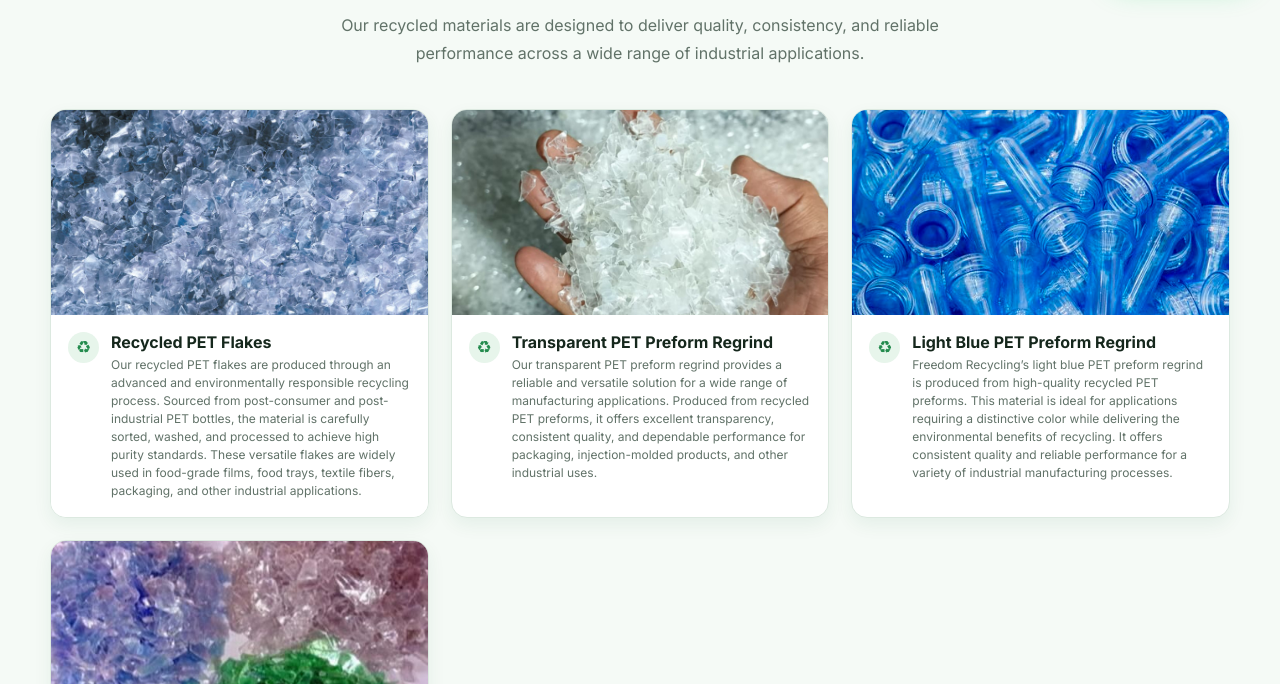
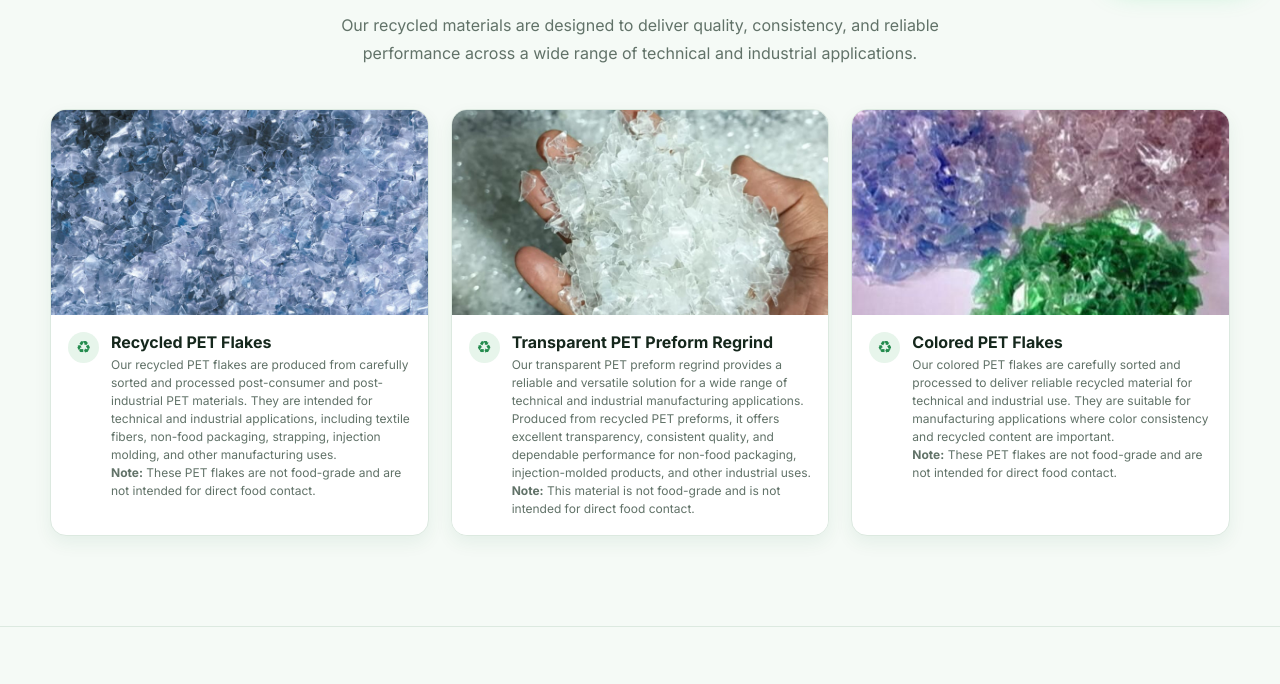
Before and after one commit to nabilaberr/freedomwebsite, a plain HTML site: page products.html in a window 1280 px wide. Shown: the part 796-1480 px from the top of the page. Drawn offline with Linux system fonts and the light colour scheme.

Commit message:
Update products.html

```diff
--- a/products.html
+++ b/products.html
@@ -93,8 +93,8 @@
       </h1>
 
       <p>
-        High-quality recycled PET products for industrial manufacturing,
-        sustainable packaging, and circular economy applications.
+        High-quality recycled PET materials for technical and industrial
+        manufacturing applications.
       </p>
     </div>
   </section>
@@ -111,8 +111,8 @@
 
           <p class="section-description">
             Our recycled materials are designed to deliver quality, consistency,
-            and reliable performance across a wide range of industrial
-            applications.
+            and reliable performance across a wide range of technical and
+            industrial applications.
           </p>
         </div>
       </div>
@@ -130,13 +130,16 @@
               <h3>Recycled PET Flakes</h3>
 
               <p>
-                Our recycled PET flakes are produced through an advanced and
-                environmentally responsible recycling process. Sourced from
-                post-consumer and post-industrial PET bottles, the material is
-                carefully sorted, washed, and processed to achieve high purity
-                standards. These versatile flakes are widely used in food-grade
-                films, food trays, textile fibers, packaging, and other
-                industrial applications.
+                Our recycled PET flakes are produced from carefully sorted and
+                processed post-consumer and post-industrial PET materials. They
+                are intended for technical and industrial applications, including
+                textile fibers, non-food packaging, strapping, injection molding,
+                and other manufacturing uses.
+              </p>
+
+              <p>
+                <strong>Note:</strong> These PET flakes are not food-grade and
+                are not intended for direct food contact.
               </p>
             </div>
           </div>
@@ -154,39 +157,22 @@
 
               <p>
                 Our transparent PET preform regrind provides a reliable and
-                versatile solution for a wide range of manufacturing
-                applications. Produced from recycled PET preforms, it offers
-                excellent transparency, consistent quality, and dependable
-                performance for packaging, injection-molded products, and other
-                industrial uses.
+                versatile solution for a wide range of technical and industrial
+                manufacturing applications. Produced from recycled PET preforms,
+                it offers excellent transparency, consistent quality, and
+                dependable performance for non-food packaging, injection-molded
+                products, and other industrial uses.
+              </p>
+
+              <p>
+                <strong>Note:</strong> This material is not food-grade and is
+                not intended for direct food contact.
               </p>
             </div>
           </div>
         </article>
 
         <!-- Product 3 -->
-        <article class="product-card">
-          <img src="PRE.jpg" alt="Light Blue PET Preform Regrind">
-
-          <div class="product-content">
-            <div class="product-icon">♻</div>
-
-            <div>
-              <h3>Light Blue PET Preform Regrind</h3>
-
-              <p>
-                Freedom Recycling’s light blue PET preform regrind is produced
-                from high-quality recycled PET preforms. This material is ideal
-                for applications requiring a distinctive color while delivering
-                the environmental benefits of recycling. It offers consistent
-                quality and reliable performance for a variety of industrial
-                manufacturing processes.
-              </p>
-            </div>
-          </div>
-        </article>
-
-        <!-- Product 4 -->
         <article class="product-card">
           <img src="product-3.jpg" alt="Colored PET Flakes">
 
@@ -198,9 +184,14 @@
 
               <p>
                 Our colored PET flakes are carefully sorted and processed to
-                deliver reliable recycled material for industrial use. They are
-                suitable for a range of manufacturing applications where color
-                consistency and recycled content are important.
+                deliver reliable recycled material for technical and industrial
+                use. They are suitable for manufacturing applications where
+                color consistency and recycled content are important.
+              </p>
+
+              <p>
+                <strong>Note:</strong> These PET flakes are not food-grade and
+                are not intended for direct food contact.
               </p>
             </div>
           </div>
@@ -287,11 +278,19 @@
         <p>Zone Industrielle, Berrouaghia</p>
         <p>Médéa, Algeria</p>
 
-        <a href="mailto:contact@freedomrecycling.com">
+        <a href="mailto:contact@freedomrecyclingdz.com">
           contact@freedomrecyclingdz.com
         </a>
       </div>
 
+    </div>
+
+    <div class="container technical-use-notice">
+      <p>
+        This website is intended for technical and professional use only.
+        Recycled PET materials are not food-grade unless specifically stated
+        and certified for food-contact applications.
+      </p>
     </div>
 
     <div class="footer-bottom">
```
